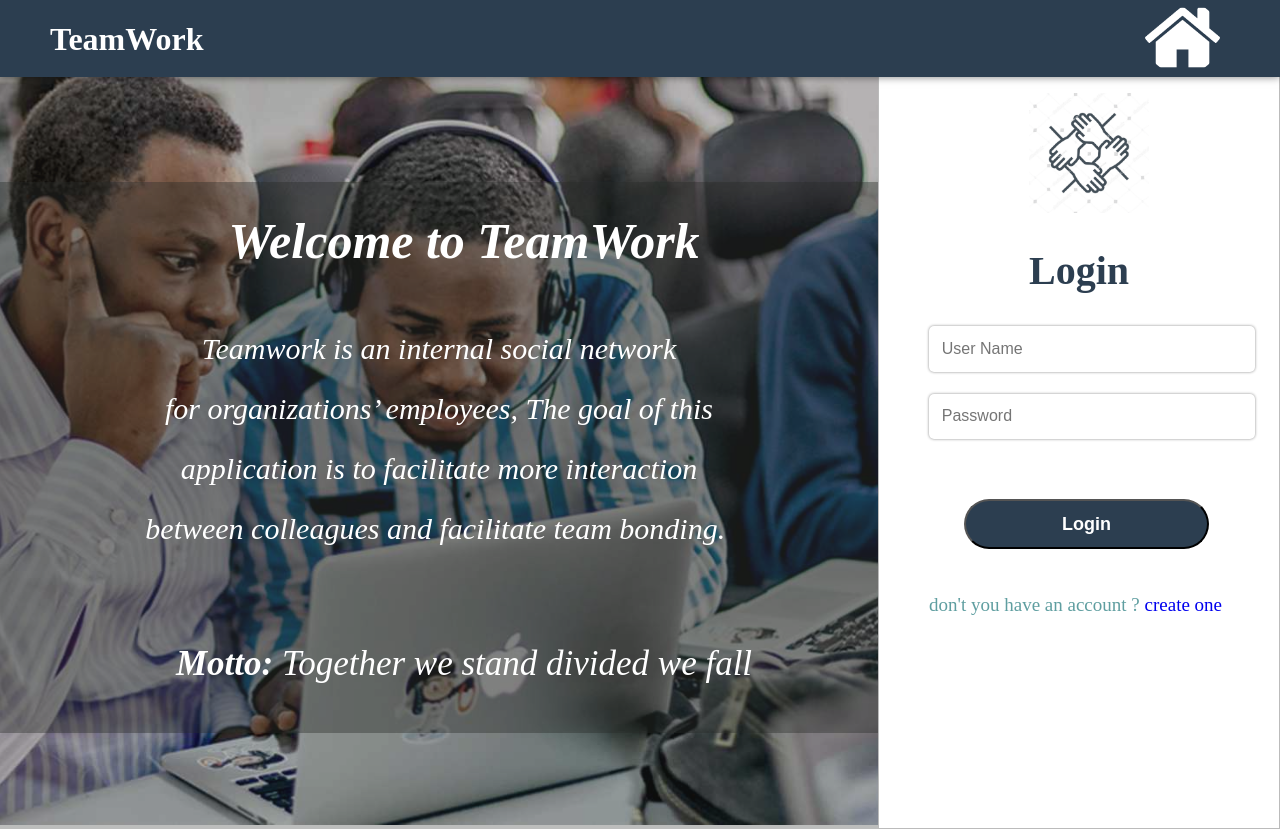
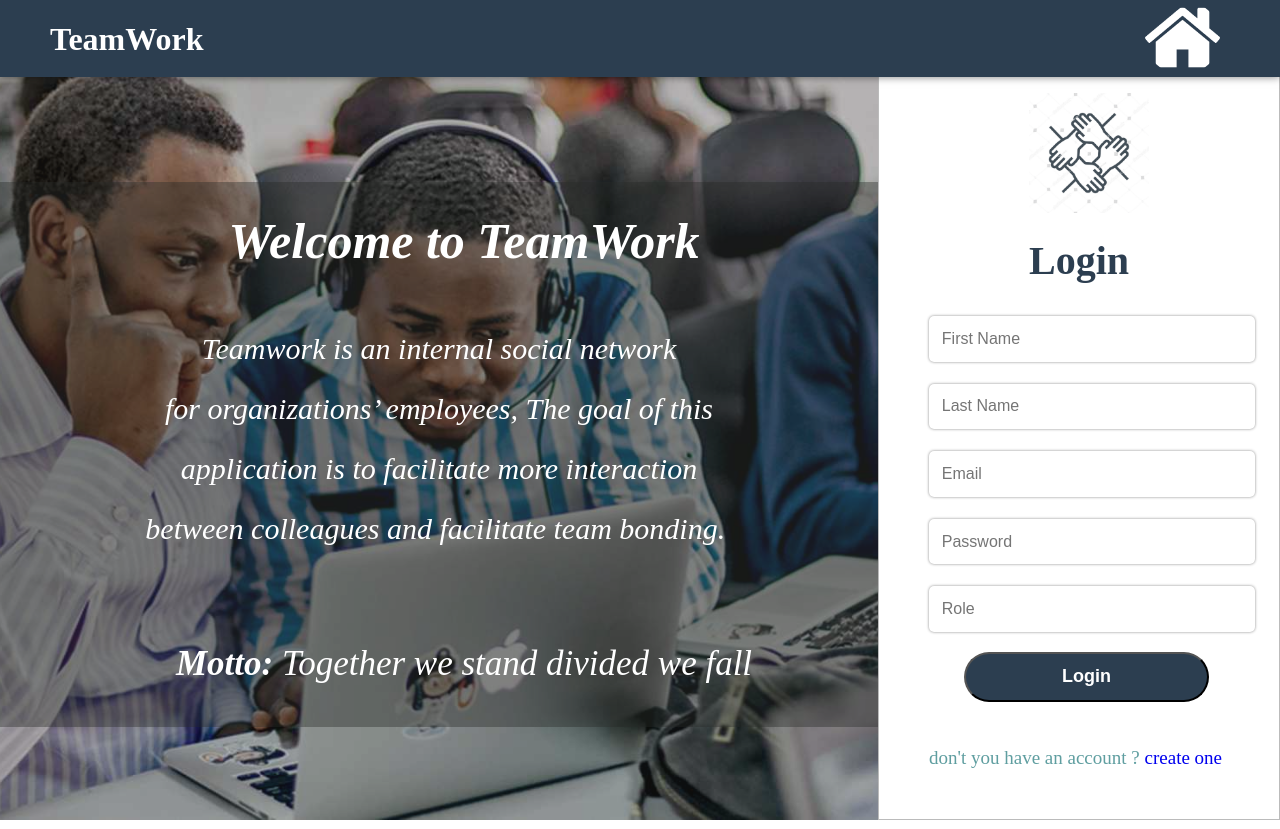
Before and after one commit to mwafrika/teamwork, a plain HTML site: page UI/html_files/signup.html in a window 1280 px wide. Drawn offline with Linux system fonts and the light colour scheme; a script that the page names is missing.

Commit message:
ft(signup):create a signup page [start #168283923]

```diff
--- a/UI/css_files/homepage.css
+++ b/UI/css_files/homepage.css
@@ -20,7 +20,6 @@ background-color: rgba(4, 6, 8, 0.479);
 .overlayer h2{
   font-size:35px;
    padding-top: 70px;
-   /* float:left; */
    margin-left: 50px;
    font-weight: normal;
    font-style: italic;
--- a/UI/css_files/login.css
+++ b/UI/css_files/login.css
@@ -129,6 +129,7 @@ form {
 .post_form {
     width: 300px;
     height: 100%;
+
 }
 form input {
     width: 100%;
@@ -149,7 +150,7 @@ form input {
 }
 p.label {
     font-size: 40px;
-    margin: 30px 0px 10px 0px;
+    margin: 20px 0px 10px 0px;
     font-weight: bolder;
     font-family: inherit;
     text-align: center;
@@ -160,14 +161,15 @@ p.label {
     text-align: center;
     color: cadetblue;
     font-size: 19px;
+
 }
 #btn {
-    padding: 40px 40px 15px 15px;
+    padding: 20px 40px 15px 15px;
     align-content: center;
     margin-bottom: 30px;
 }
 #btn2 {
-    padding: 40px 40px 10px 15px;
+    padding: 20px 40px 10px 15px;
     align-content: center;
     margin-bottom: -30px;
 }
--- a/UI/html_files/homepage.html
+++ b/UI/html_files/signup.html
@@ -30,7 +30,7 @@
      <!-- header for mobile -->
      <div id="main2">
         <div class="relative">
-            <img src="../images/programmers.jpg" alt="programmers" style="width:100%;height:783px;">
+            <img src="../images/programmers.jpg" alt="programmers" style="width:100%;height:100%;">
             <div class="overlayer">
               <center>
                  <h1>Welcome to TeamWork</h1><br><br><br>
@@ -48,8 +48,11 @@
               <div class="logo"><img src="../images/logo1.png" alt="logo"></div>
               <p class="label">Login</p>
               <div class="textFields">
-              <div class="text1"><input type="text" id="clients" placeholder="User Name"></div>
+              <div class="text1"><input type="text" id="clients" placeholder="First Name"></div>
+              <div class="text1"><input type="password" id="passAdmin" placeholder="Last Name" value=""></div>
+              <div class="text1"><input type="text" id="clients" placeholder="Email"></div>
               <div class="text1"><input type="password" id="passAdmin" placeholder="Password" value=""></div>
+              <div class="text1"><input type="text" id="clients" placeholder="Role"></div>
               </div>
               <div id="btn2"></div>
               <div id="btn">
```
